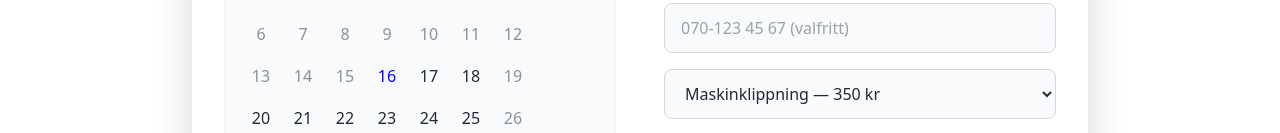
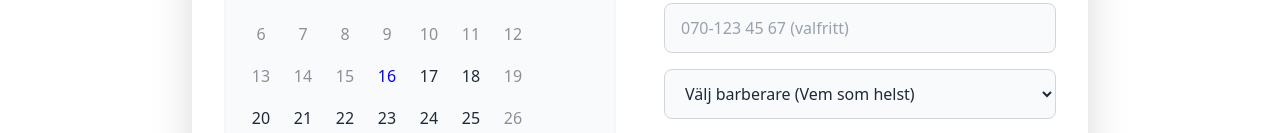
Before and after one commit to Rezaeskandar/rezcut-text.js-azure, a Next.js app: page /boking in a window 1280 px wide. Shown: the part 640-773 px from the top of the page. Built offline with nearby package versions, Linux system fonts and the light colour scheme.

Commit message:
added funtionen som man kan välja barberare

```diff
--- a/app/api/send/route.ts
+++ b/app/api/send/route.ts
@@ -3,7 +3,7 @@ import nodemailer from "nodemailer";
 
 export async function POST(req: Request) {
   const body = await req.json();
-  const { name, email, phone, service, date, time, message } = body;
+  const { name, email, phone, service, barber, date, time, message } = body;
 
   const transporter = nodemailer.createTransport({
     host: "smtp.gmail.com",
@@ -21,7 +21,9 @@ export async function POST(req: Request) {
       from: `"Noori's Barber" <${process.env.SMTP_USER}>`,
       to: "rezaeskandari.ammori@yahoo.com",
       subject: `Ny bokning från ${name}`,
-      text: `Ny bokning via hemsidan:\n\nNamn: ${name}\nE-post: ${email}\nTelefon: ${phone}\nTjänst: ${service}\nDatum: ${date}\nTid: ${time}${message ? `\nMeddelande: ${message}` : ""}`,
+      text: `Ny bokning via hemsidan:\n\nNamn: ${name}\nE-post: ${email}\nTelefon: ${phone}\nTjänst: ${service}\nBarberare: ${barber}\nDatum: ${date}\nTid: ${time}${
+        message ? `\nMeddelande: ${message}` : ""
+      }`,
     });
 
     // Skicka bekräftelse till kund
@@ -29,7 +31,7 @@ export async function POST(req: Request) {
       from: `"Noori's Barber" <${process.env.SMTP_USER}>`,
       to: email,
       subject: "Din bokning hos Noori's Barber är mottagen!",
-      text: `Hej ${name}!\n\nTack för din bokning hos Noori's Barber.\n\nVi har mottagit din bokning:\nTjänst: ${service}\nDatum: ${date}\nTid: ${time}\n\nVi återkommer med bekräftelse så snart som möjligt.\n\nVänliga hälsningar,\nNoori's Barber`,
+      text: `Hej ${name}!\n\nTack för din bokning hos Noori's Barber.\n\nVi har mottagit din bokning:\nTjänst: ${service}\nBarberare: ${barber}\nDatum: ${date}\nTid: ${time}\n\nVi återkommer med bekräftelse så snart som möjligt.\n\nVänliga hälsningar,\nNoori's Barber`,
     });
 
     return NextResponse.json({ success: true });
--- a/components/BookningForm.tsx
+++ b/components/BookningForm.tsx
@@ -14,6 +14,7 @@ type FormState = {
   email: string;
   phone?: string;
   serviceId: string;
+  barber: string;
   time: string;
   notes?: string;
 };
@@ -98,6 +99,7 @@ export default function BookingForm({
     email: "",
     phone: "",
     serviceId: defaultServiceId || allServices[0].id,
+    barber: "Vem som helst",
     time: "",
     notes: "",
   });
@@ -152,6 +154,7 @@ export default function BookingForm({
       email: form.email,
       phone: form.phone,
       service: selectedService.title, // Use service title for API
+      barber: form.barber,
       date: format(selectedDay, "yyyy-MM-dd"), // Format date for API
       time: form.time,
       message: form.notes, // Use notes for message
@@ -181,6 +184,7 @@ export default function BookingForm({
           email: "",
           phone: "",
           serviceId: defaultServiceId || allServices[0].id,
+          barber: "Vem som helst",
           time: "",
           notes: "",
         });
@@ -306,6 +310,18 @@ export default function BookingForm({
               placeholder="070-123 45 67 (valfritt)"
             />
             <select
+              name="barber"
+              value={form.barber}
+              onChange={handleChange}
+              className="w-full border border-gray-300 dark:border-gold bg-gray-50 dark:bg-[#1f1f1f] text-gray-800 dark:text-white px-4 py-3 rounded-lg focus:outline-none focus:ring-2 focus:ring-yellow-500 dark:focus:ring-gold"
+            >
+              <option value="Vem som helst">
+                Välj barberare (Vem som helst)
+              </option>
+              <option value="Ahmad">Ahmad</option>
+              <option value="Farshad">Farshad</option>
+            </select>
+            <select
               name="serviceId"
               value={form.serviceId}
               onChange={handleChange}
```
